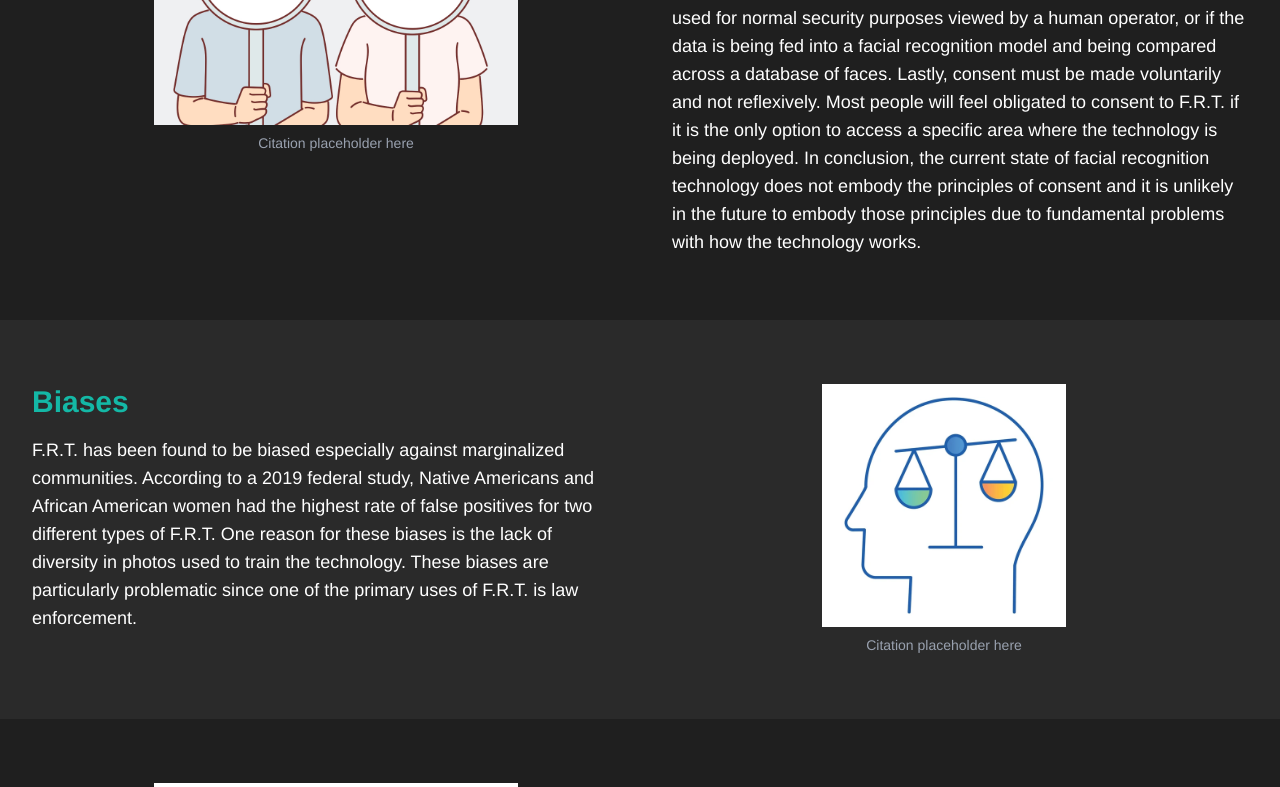
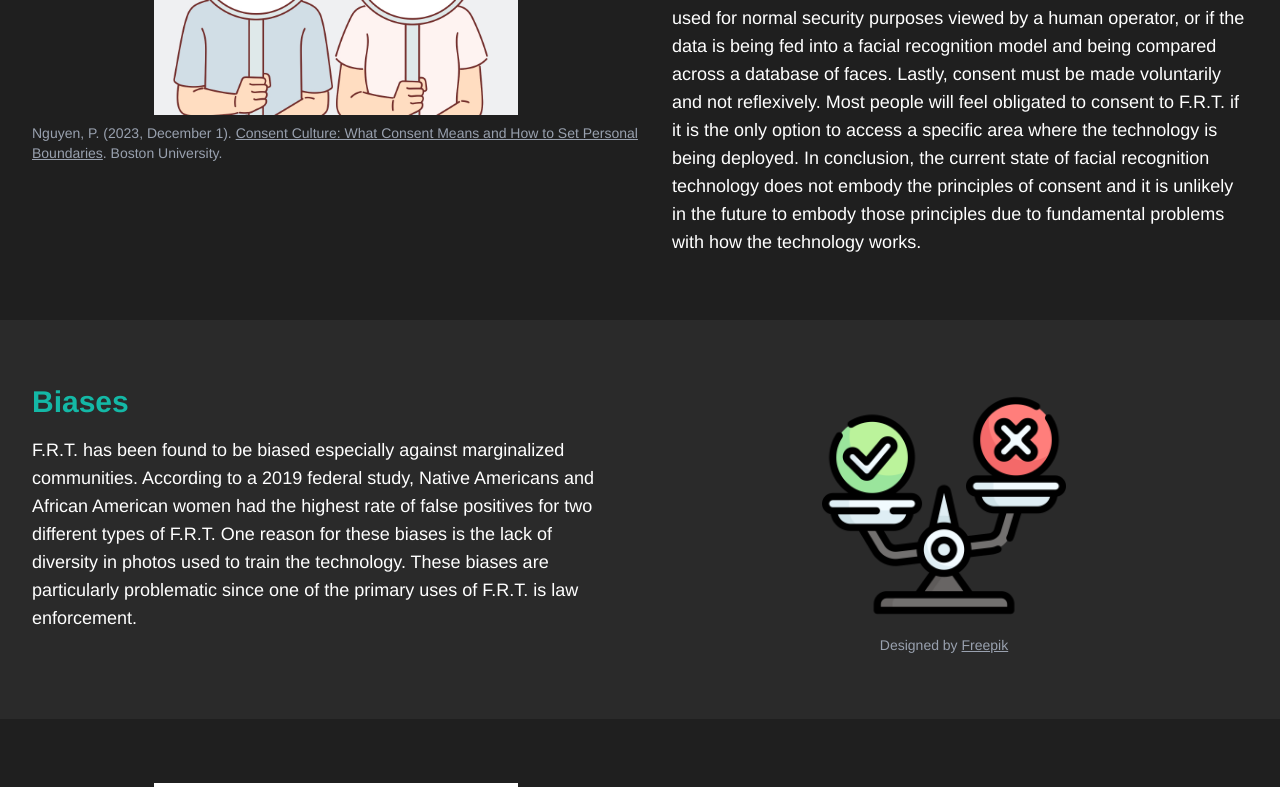
Before and after one commit to jfletch23/jfletch23.github.io, a React (Vite) app: page /#/ProblemsPage in a window 1280 px wide. Shown: the part 340-1127 px from the top of the page. Built offline with nearby package versions, Linux system fonts and the light colour scheme.

Commit message:
Added two image citations and changed an image

```diff
--- a/src/pages/ProblemsInfoPage.tsx
+++ b/src/pages/ProblemsInfoPage.tsx
@@ -16,14 +16,14 @@ export function ProblemsInfoPage(): React.ReactElement {
             title: "Consent",
             text: "Consent has 3 fundamental aspects: manifestation, knowledge, and voluntariness. F.R.T. violates all 3 of these aspects. There is no manifestation of consent with F.R.T. since cameras are constantly recording from afar. In terms of the knowledge aspect, most people are unaware facial recognition technology is being used in places they frequent. This is because there is no way to know if cameras are being used for normal security purposes viewed by a human operator, or if the data is being fed into a facial recognition model and being compared across a database of faces. Lastly, consent must be made voluntarily and not reflexively. Most people will feel obligated to consent to F.R.T. if it is the only option to access a specific area where the technology is being deployed. In conclusion, the current state of facial recognition technology does not embody the principles of consent and it is unlikely in the future to embody those principles due to fundamental problems with how the technology works.",
             img: "/ConsentGraphic.jpg",
-            citation: "Citation placeholder here",
+            citation: `Nguyen, P. (2023, December 1). <a href="https://www.bu.edu/articles/2023/consent-culture-what-consent-means-and-how-to-set-personal-boundaries/" target="_blank" class="underline">Consent Culture: What Consent Means and How to Set Personal Boundaries</a>. Boston University.`,
             bg: "#1f1f1f",
         },
         {
             title: "Biases",
             text: "F.R.T. has been found to be biased especially against marginalized communities. According to a 2019 federal study, Native Americans and African American women had the highest rate of false positives for two different types of F.R.T. One reason for these biases is the lack of diversity in photos used to train the technology. These biases are particularly problematic since one of the primary uses of F.R.T. is law enforcement.",
-            img: "/bias.png",
-            citation: "Citation placeholder here",
+            img: "/biasIcon.png",
+            citation: 'Designed by <a href=\"https://www.freepik.com/icon/morality_6203283#fromView=search&page=1&position=1&uuid=6c112fda-8f3c-44ba-b59b-48b8b798d0ee" target=\"_blank\" class="underline">Freepik</a>',
             bg: "#2a2a2a",
         },
         {
```
Also changed, not shown: public/bias.png (deleted), public/biasIcon.png (added).
